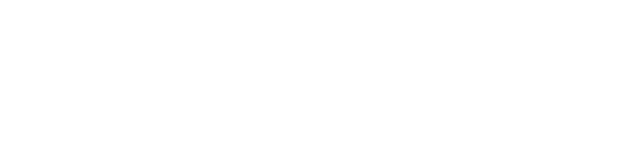
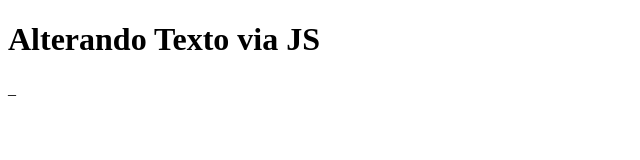
Before and after one commit to Abimaelr/trybe-exercises, a plain HTML site: page index.html in a window 1280 px wide. Shown: the whole page, without its empty margins (0-640 px from the left). Drawn offline with Linux system fonts and the light colour scheme.

Commit message:
Adicione a tag h1 com o texto

```diff
--- a/index.html
+++ b/index.html
@@ -58,6 +58,27 @@
   <body>
     <script>
       // COLOQUE SEU CÓDIGO AQUI
+        let corpo = document.body;
+        let title = document.createElement('h1')
+        title.innerText = 'Alterando Texto via JS'
+        console.log(title)
+        corpo.appendChild(title)
+
+
+
     </script>
   </body>
-</html>
+</html>_
+
+<!--
+    Adicione a tag h1 com o texto Exercício 5.2 - JavaScript DOM como filho da tag body ;
+    Adicione a tag div com a classe main-content como filho da tag body ;
+    Adicione a tag div com a classe center-content como filho da tag div criada no passo 2;
+    Adicione a tag p como filho do div criado no passo 3 e coloque algum texto;
+    Adicione a tag div com a classe left-content como filho da tag div criada no passo 2;
+    Adicione a tag div com a classe right-content como filho da tag div criada no passo 2;
+    Adicione uma imagem com src configurado para o valor https://picsum.photos/200 e classe small-image . Esse elemento deve ser filho do div criado no passo 5;
+    Adicione uma lista não ordenada com os valores de 1 a 10 por extenso como valores da lista. Essa lista deve ser filha do div criado no passo 6;
+    Adicione 3 tags h3 , todas sendo filhas do div criado no passo 2.
+
+ -->
```
